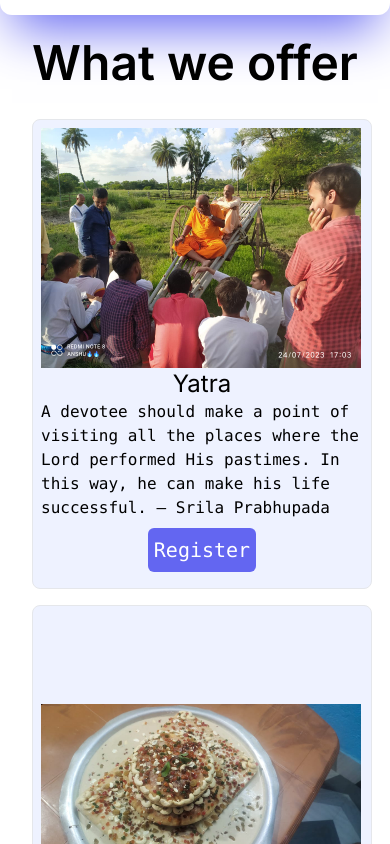
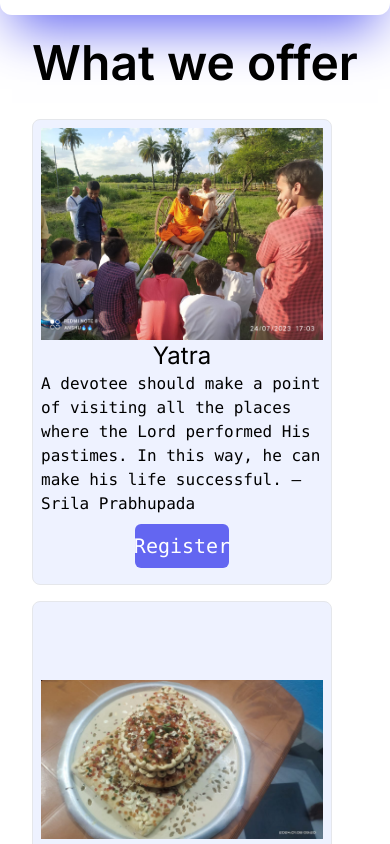
Before and after one commit to 001anshu/projgvs, a Next.js app: page / in a window 390 px wide. Shown: the part 3940-4784 px from the top of the page. Built offline with nearby package versions, Linux system fonts and the light colour scheme.

Commit message:
sized course card

```diff
--- a/app/pages/CourseCard.js
+++ b/app/pages/CourseCard.js
@@ -5,8 +5,8 @@ const CourseCard = ({data}) => {
   return (
     <div >
 
-      <div className='border w-[340px]  bg-indigo-50 rounded-lg p-2 m-4 '>
-        <div className='md:w-[340px] md:h-[400px]'><TestimonialCarousel images={data.img}/></div>
+      <div className='border w-[300px]  bg-indigo-50 rounded-lg p-2 m-4 '>
+        <div className='md:w-[300px] md:h-[400px]'><TestimonialCarousel images={data.img}/></div>
 
         <h2 className='flex justify-center text-2xl'>{data.name}</h2>
         <p className='font-mono'>{data.desc}</p>
--- a/app/pages/TestimonialCarousel.js
+++ b/app/pages/TestimonialCarousel.js
@@ -29,7 +29,7 @@ export default function TestimonialCarousel({ images }) {
             className="embla__slide flex max-h-[450px] flex-col justify-center"
             key={i.src}
           >
-            <img className="flex justify-center items-center max-h-[360px] max-w-[320px]" src={i.src} alt=".." />
+            <img className="flex justify-center items-center max-h-[300px] max-w-[320px]" src={i.src} alt=".." />
           </div>
         ))}
       </div>
```
